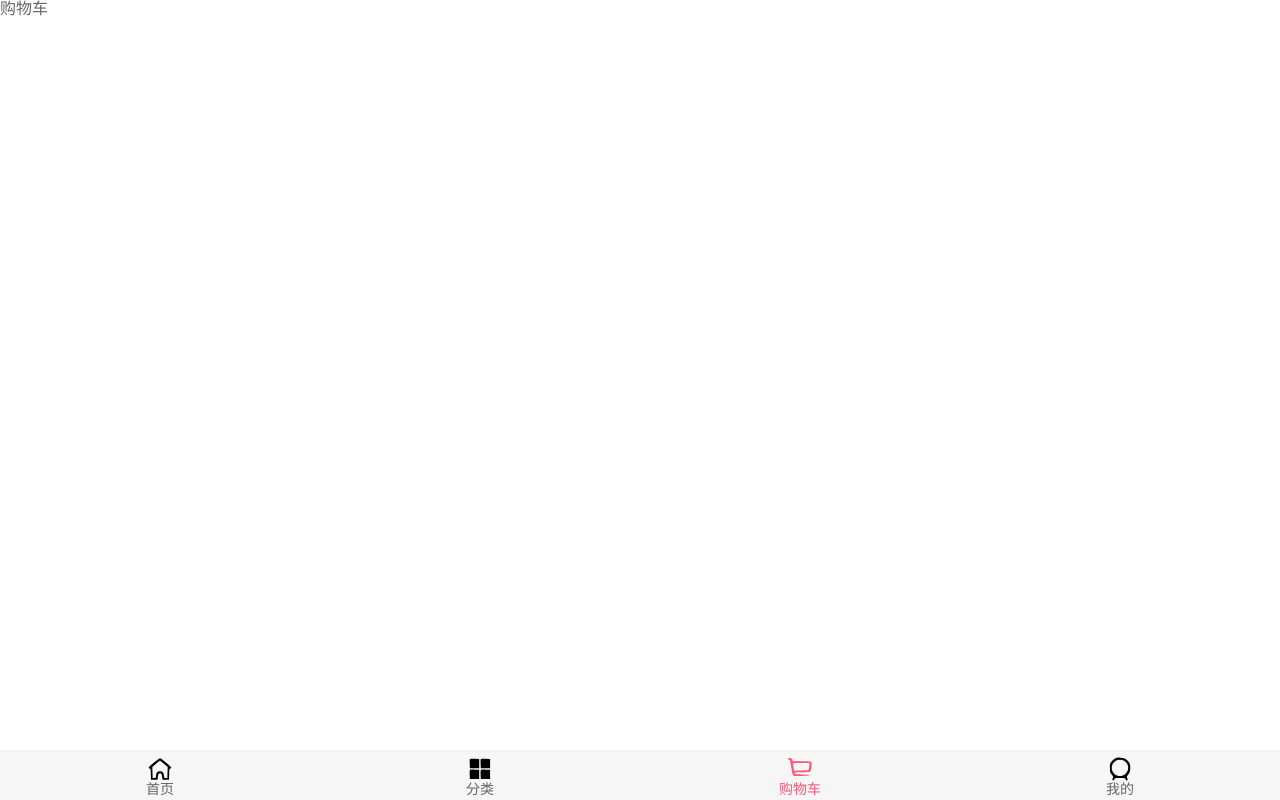
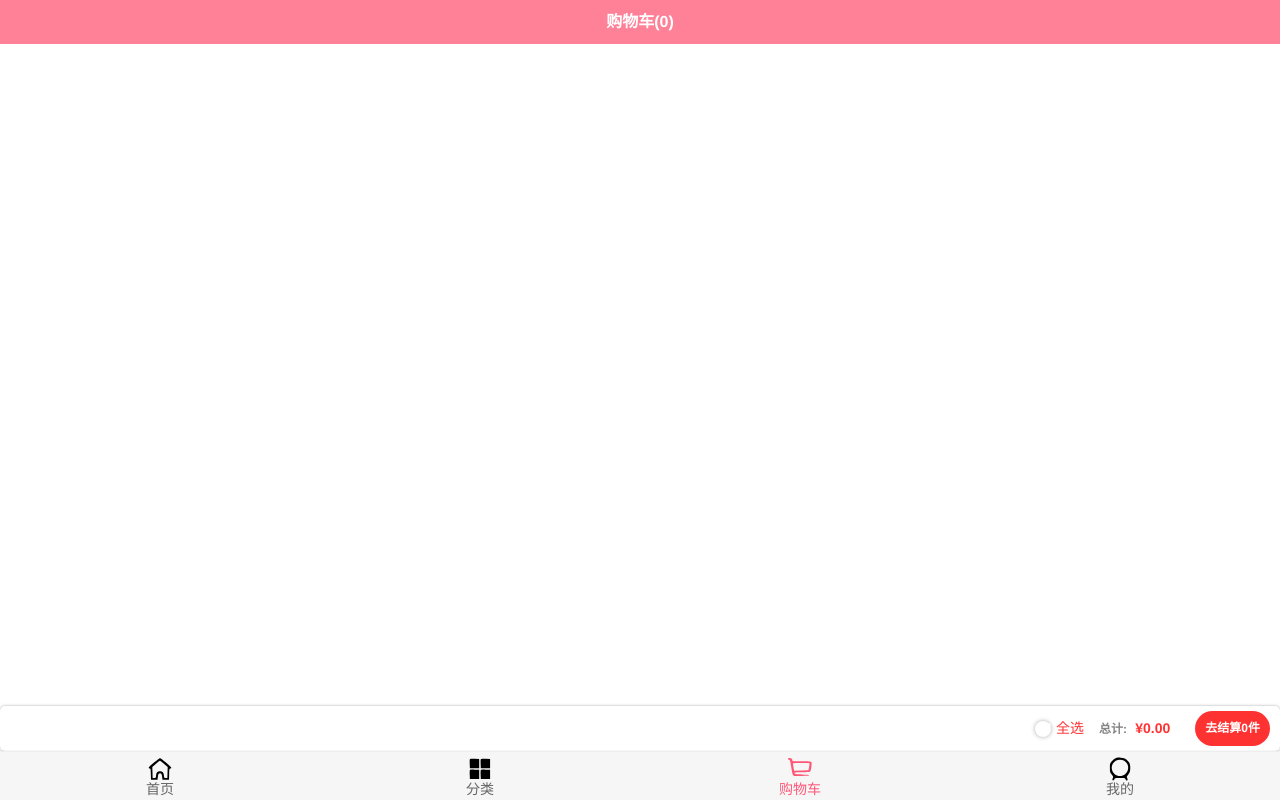
Before and after one commit to CncCbz/supermall, a Vue app: page /cart in a window 1280 px wide. Built offline with nearby package versions, Linux system fonts and the light colour scheme.

Commit message:
购物车界面完成

```diff
--- a/src/assets/css/base.css
+++ b/src/assets/css/base.css
@@ -1,4 +1,4 @@
-@import "./normalize.css";
+@import './normalize.css';
 
 :root {
   --color-text: #666;
@@ -16,9 +16,14 @@
   padding: 0;
   box-sizing: border-box;
 }
-
+.clearFixed:after {
+  content: '';
+  display: block;
+  clear: both;
+}
 body {
-  font-family: "Helvetica Neue",Helvetica,"PingFang SC","Hiragino Sans GB","Microsoft YaHei","微软雅黑",Arial,sans-serif;
+  font-family: 'Helvetica Neue', Helvetica, 'PingFang SC', 'Hiragino Sans GB', 'Microsoft YaHei',
+    '微软雅黑', Arial, sans-serif;
   user-select: none; /* 禁止用户鼠标在页面上选中文字/图片等 */
   -webkit-tap-highlight-color: transparent; /* webkit是苹果浏览器引擎，tap点击，highlight背景高亮，color颜色，颜色用数值调节 */
   background: var(--color-background);
@@ -31,7 +36,6 @@ a {
   color: var(--color-text);
   text-decoration: none;
 }
-
 
 .clear-fix::after {
   clear: both;
--- a/src/store/index.js
+++ b/src/store/index.js
@@ -4,8 +4,32 @@ import Vuex from 'vuex';
 Vue.use(Vuex);
 
 const store = new Vuex.Store({
-  stae: {},
-  mutations: {}
+  state: {
+    cartList: []
+  },
+  mutations: {
+    addCart(state, payload) {
+      let product = state.cartList.find(item => {
+        return (item.iid === payload.iid) & (item.style === payload.style);
+      });
+      if (product) {
+        product.counter += payload.counter;
+      } else {
+        state.cartList.push(payload);
+      }
+    },
+    deleteCart(state, payload) {
+      let productIndex = state.cartList.findIndex(val => {
+        return (val.iid === payload.iid) & (val.style === payload.style);
+      });
+      if (productIndex != -1) {
+        state.cartList.splice(productIndex, 1);
+      }
+    },
+    deleteAll(state) {
+      state.cartList.splice(0, state.cartList.length);
+    }
+  }
 });
 
 export default store;
--- a/src/views/cart/Cart.vue
+++ b/src/views/cart/Cart.vue
@@ -1,14 +1,283 @@
 <template>
-  <div>购物车</div>
+  <div id="Cart">
+    <nav-bar class="cartNav">
+      <div class="center" slot="center">购物车({{ cartList.length }})</div>
+    </nav-bar>
+    <scroll class="content">
+      <div v-for="(item, index) in cartList" class="item" :name="item.iid + '_' + index">
+        <div class="checkBox" @click="checked(item.iid, index, item.price * item.counter)">
+          <img src="~assets/img/cart/tick.svg" alt="" />
+        </div>
+        <div class="itemImg">
+          <img :src="item.img" alt="" />
+        </div>
+        <div class="itemInfos">
+          <div class="title">{{ item.title }}</div>
+          <div class="style">{{ item.style }}</div>
+          <div class="price">
+            <span>¥</span>
+            <em>{{ parseInt(item.price / 100) }}</em>
+            <span>.{{ item.price % 100 }}</span>
+            <span class="delete" @click="deleteItem(item.iid, item.style)">删除</span>
+            <span class="counter">x{{ item.counter }}</span>
+          </div>
+        </div>
+      </div>
+    </scroll>
+    <div class="pay clearFixed">
+      <div
+        class="allCheckBox"
+        @click="checkedAll"
+        :style="{ backgroundColor: isAllChecked ? 'var(--color-tint)' : '#fff' }"
+      >
+        <img src="~assets/img/cart/tick.svg" alt="" />
+      </div>
+      <span v-if="isAllChecked">全不选</span>
+      <span v-else>全选</span>
+      <div class="totalPrice">
+        总计:
+        <span v-if="checkList.length == 0">¥0.00</span>
+        <span v-else>¥{{ totalPrice / 100 }}</span>
+      </div>
+      <div class="payBtn" @click="buy">去结算{{ checkListLength }}件</div>
+    </div>
+  </div>
 </template>
 
 <script>
+  import NavBar from 'components/common/navbar/NavBar';
+  import Scroll from 'components/common/scroll/scroll';
+
   export default {
     name: 'Cart',
+    created() {
+      this.cartList = this.$store.state.cartList;
+    },
+    watch: {
+      checkListLength: {
+        handler(newList, oldList) {
+          if (newList.length <= 0) {
+            this.isShow = false;
+          } else {
+            this.isShow = true;
+          }
+        },
+        deep: true,
+        immediate: true
+      }
+    },
     data() {
-      return {};
+      return {
+        cartList: [],
+        checkList: [],
+        isShow: false
+      };
+    },
+    components: {
+      NavBar,
+      Scroll
+    },
+    methods: {
+      deleteItem(iid, style) {
+        this.$store.commit('deleteCart', { iid, style });
+      },
+      checked(iid, index, price) {
+        let name = iid + '_' + index;
+        let obj = { name, price };
+        let dom = document.getElementsByName(name)[0].getElementsByClassName('checkBox')[0];
+        let checkedIndex = this.checkList.findIndex(val => val.name === name);
+        if (checkedIndex == -1) {
+          dom.style.backgroundColor = 'var(--color-tint)';
+          this.checkList.push(obj);
+        } else {
+          dom.style.backgroundColor = null;
+          this.checkList.splice(checkedIndex, 1);
+        }
+      },
+      checkedAll() {
+        let doms = document.getElementsByClassName('checkBox');
+        if (this.isAllChecked) {
+          for (let dom of doms) {
+            dom.style.backgroundColor = '#fff';
+            this.checkList.splice(0, this.checkList.length);
+          }
+        } else {
+          this.checkList.splice(0, this.checkList.length);
+          this.checkList = this.checkList.concat(this.allCheckList);
+          let doms = document.getElementsByClassName('checkBox');
+          for (let dom of doms) {
+            dom.style.backgroundColor = 'var(--color-tint)';
+          }
+        }
+      },
+      buy() {
+        this.$store.commit('deleteAll');
+        this.checkList.splice(0, this.checkList.length);
+        alert('购买成功！');
+      }
+    },
+    computed: {
+      allCheckList() {
+        let list = [];
+        for (let index in this.cartList) {
+          let name = this.cartList[index].iid + '_' + index;
+          let price = this.cartList[index].counter * this.cartList[index].price;
+          let obj = {
+            name,
+            price
+          };
+          list.push(obj);
+        }
+        console.log(list);
+        return list;
+      },
+      checkListLength() {
+        return this.checkList.length;
+      },
+      totalPrice() {
+        let sum = 0;
+        for (let item of this.checkList) sum += item.price;
+        return sum;
+      },
+      isAllChecked() {
+        return this.checkListLength == this.allCheckList.length && this.allCheckList.length > 0;
+      }
     }
   };
 </script>
 
-<style scoped></style>
+<style scoped>
+  #Cart {
+    overflow: hidden;
+    position: relative;
+    height: 100vh;
+  }
+  .cartNav {
+    background-color: var(--color-tint);
+    color: #fff;
+    font-weight: bolder;
+    z-index: 9;
+  }
+  .content {
+    position: absolute;
+    top: 44px;
+    bottom: 49px;
+    left: 0px;
+    right: 0px;
+    overflow: hidden;
+    background-color: #fff;
+  }
+  .content .item {
+    padding-top: 10px;
+    display: flex;
+  }
+  .content .item:last-child {
+    padding-bottom: 50px;
+  }
+  .content .item .checkBox {
+    margin: 32.5px 3px;
+    height: 20px;
+    width: 20px;
+    border-radius: 100%;
+    box-shadow: 0 0px 3px rgba(150, 150, 150, 1);
+  }
+  .content .item .checkBox img {
+    margin-left: 2px;
+    margin-top: 2px;
+  }
+  .content .item .itemImg {
+    height: 85px;
+    width: 70px;
+    overflow: hidden;
+    border-radius: 5px;
+    box-shadow: 0 0px 3px rgba(150, 150, 150, 1);
+  }
+  .content .item .itemImg img {
+    width: 100%;
+    height: auto;
+  }
+  .content .itemInfos {
+    width: calc((100%-20px -70px) * 0.6);
+    margin-left: 15px;
+  }
+  .content .itemInfos .title {
+    margin-top: 5px;
+    white-space: nowrap;
+    overflow: hidden;
+    text-overflow: ellipsis;
+    font-size: 16px;
+  }
+  .content .itemInfos .style {
+    white-space: nowrap;
+    font-size: 14px;
+    overflow: hidden;
+    text-overflow: ellipsis;
+    padding: 15px 0px;
+  }
+  .content .itemInfos .price {
+    color: var(--color-high-text);
+  }
+  .content .itemInfos .price span {
+    font-size: 12px;
+  }
+  .content .itemInfos .price em {
+    font-size: 17px;
+  }
+  .content .itemInfos .price .counter {
+    float: right;
+    color: #666666;
+    font-size: 16px;
+  }
+  .content .itemInfos .price .delete {
+    float: right;
+    text-align: center;
+    margin: 3px 5px;
+  }
+  .pay {
+    position: absolute;
+    background-color: #fff;
+    box-shadow: 0 0px 3px rgba(150, 150, 150, 1);
+    width: 100%;
+    display: flex;
+    justify-content: flex-end;
+    bottom: 49px;
+    border-radius: 5px;
+    opacity: 0.8;
+  }
+
+  .pay .allCheckBox {
+    height: 16px;
+    width: 16px;
+    margin-top: 15px;
+    border-radius: 100%;
+    box-shadow: 0 0px 4px rgba(150, 150, 150, 1);
+  }
+  .pay span {
+    margin: 5px 5px;
+    line-height: 35px;
+    font-size: 14px;
+    height: 35px;
+    color: red;
+  }
+
+  .pay .totalPrice {
+    height: 35px;
+    line-height: 35px;
+    margin: 5px 10px;
+    text-align: center;
+    font-size: 12px;
+    font-weight: bolder;
+  }
+  .pay .payBtn {
+    height: 35px;
+    line-height: 35px;
+    padding: 0px 10px;
+    border-radius: 20px;
+    margin: 5px 10px;
+    background-color: red;
+    text-align: center;
+    color: #fff;
+    font-size: 12px;
+    font-weight: bolder;
+  }
+</style>
--- a/src/views/detail/childComps/detailSku.vue
+++ b/src/views/detail/childComps/detailSku.vue
@@ -36,8 +36,8 @@
       </div>
     </div>
     <div class="buttom">
-      <div class="addCart">加入购物车</div>
-      <div class="buy">购买</div>
+      <div class="addCart" @click="addCart">加入购物车</div>
+      <div class="buy" @click="buy">购买</div>
     </div>
     <div class="close" @click="close"></div>
   </div>
@@ -49,6 +49,9 @@
     props: {
       skuInfo: {
         type: Object
+      },
+      iid: {
+        type: String
       }
     },
     data() {
@@ -71,7 +74,6 @@
       },
       'current.styleId': {
         handler(newId, oldId) {
-          console.log('style监听成功');
           if (this.current.sizeId != undefined) {
             for (let item in this.skus) {
               if ((item.styleId == this.current.styleId) & (item.sizeId == this.current.sizeId)) {
@@ -87,7 +89,6 @@
       },
       'current.sizeId': {
         handler(newId, oldId) {
-          console.log('size监听成功');
           if (this.current.styleId != undefined) {
             for (let item of this.skus) {
               if ((item.styleId == this.current.styleId) & (item.sizeId == this.current.sizeId)) {
@@ -138,6 +139,35 @@
       },
       close() {
         this.$emit('showInfoClose');
+      },
+      addCart() {
+        if (
+          (this.current.sizeId != undefined) &
+          (this.current.styleId != undefined) &
+          (this.counter != 0)
+        ) {
+          let iid = this.iid;
+          let title = this.skuInfo.title;
+          let img = this.preImg;
+          let style = this.preStyle;
+          let counter = this.counter;
+          let price = this.prePrice;
+          let cartInfo = {
+            iid,
+            title,
+            img,
+            style,
+            counter,
+            price
+          };
+          this.$store.commit('addCart', cartInfo);
+          this.$emit('addCartSuccess');
+        } else {
+          alert('请正确选择款式!');
+        }
+      },
+      buy() {
+        alert('购买成功！');
       }
     },
     computed: {
```
Also changed, not shown: src/views/detail/Detail.vue (+32 -2 lines).
